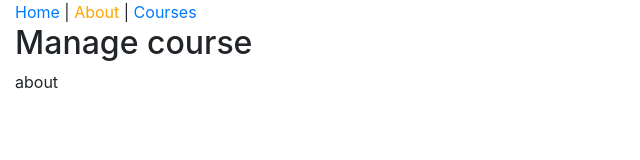
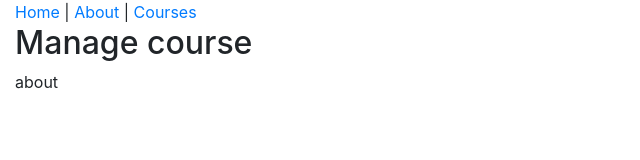
Before and after one commit to Erlemorgaine/react-flux-practice, a React (Create React App) app: page /course/about in a window 1280 px wide. Shown: the top 160 px of the page, without its empty margins (0-640 px from the left). Built offline with nearby package versions, Linux system fonts and the light colour scheme; no server answers.

Commit message:
small fixes in navifation

```diff
--- a/src/components/ManageCoursePage.js
+++ b/src/components/ManageCoursePage.js
@@ -6,7 +6,7 @@ const ManageCoursePage = (props) => {
     return (
         <>
             <h2>Manage course</h2>
-            <Prompt when="true" message="Are you sure youwant to leave?"/>
+            <Prompt when={true} message="Are you sure you want to leave?"/>
             { props.match.params.slug }
         </>
     );
--- a/src/components/common/Header.js
+++ b/src/components/common/Header.js
@@ -6,7 +6,7 @@ function Header() {
 
     return (
         <nav>
-            <NavLink exact to="/" activeStyle={activeStyle}>Home</NavLink> | <NavLink to="about" activeStyle={activeStyle}>About</NavLink> | <NavLink to="courses" activeStyle={activeStyle}>Courses</NavLink>
+            <NavLink exact to="/" activeStyle={activeStyle}>Home</NavLink> | <NavLink to="/about" activeStyle={activeStyle}>About</NavLink> | <NavLink to="/courses" activeStyle={activeStyle}>Courses</NavLink>
         </nav>
     )
 }
```
Also changed, not shown: 1 other file (tests, documents, lock files or other folders).
